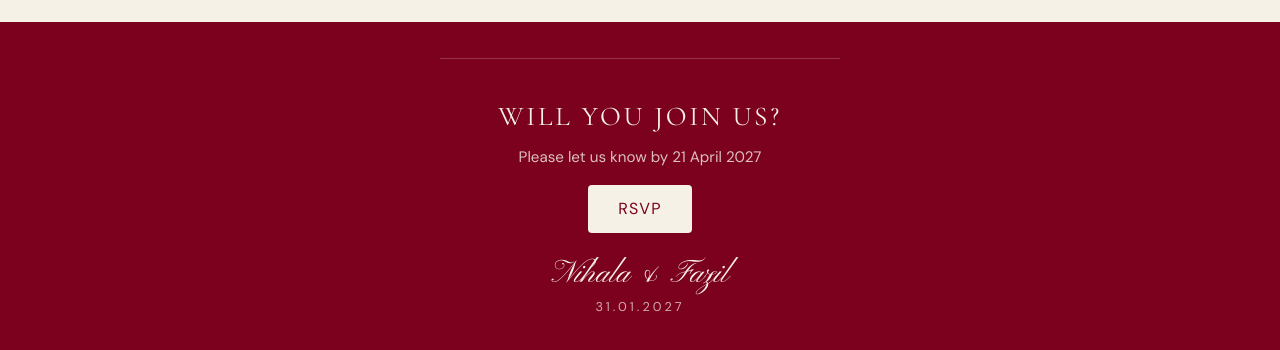
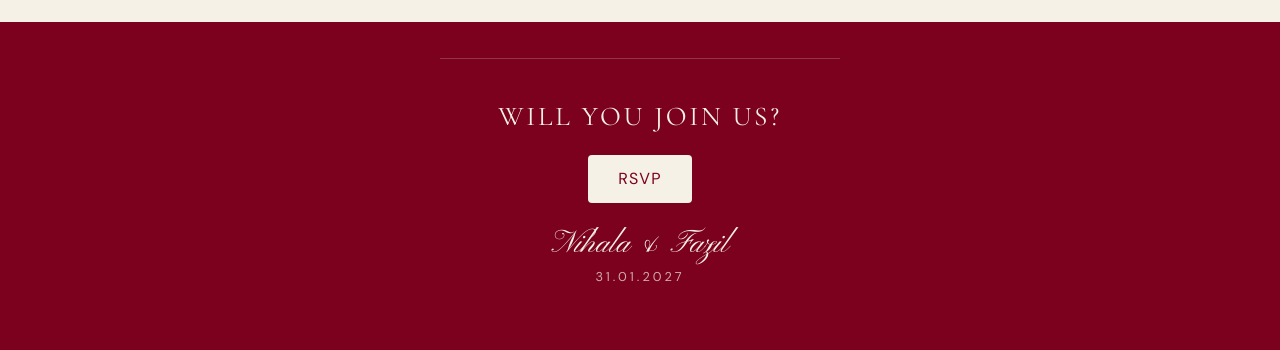
Before and after one commit to diya-el-fadhil/wedding_invitation, a plain HTML site: page index.html in a window 1280 px wide. Shown: the part 3821-4171 px from the top of the page. Drawn offline with nearby package versions, Linux system fonts and the light colour scheme.

```diff
--- a/index.html
+++ b/index.html
@@ -134,7 +134,6 @@
 <!-- FOOTER -->
 <footer class="footer">
   <p class="footer-title">Will you join us?</p>
-  <p class="footer-note">Please let us know by 21 April 2027</p>
   <button type="button" class="footer-btn" id="rsvp-btn">RSVP</button>
   <p class="footer-sign">Nihala &amp; Fazil</p>
   <p class="footer-date">31.01.2027</p>
```
Also changed, not shown: images/couple.jpg, images/memory1.jpg, images/memory3.jpg, images/memory5.jpg, images/memory6.jpg, images/photo_2026-11-08_21-20-35.jpg (deleted), images/photo_2026-11-08_21-20-54.jpg (deleted).
